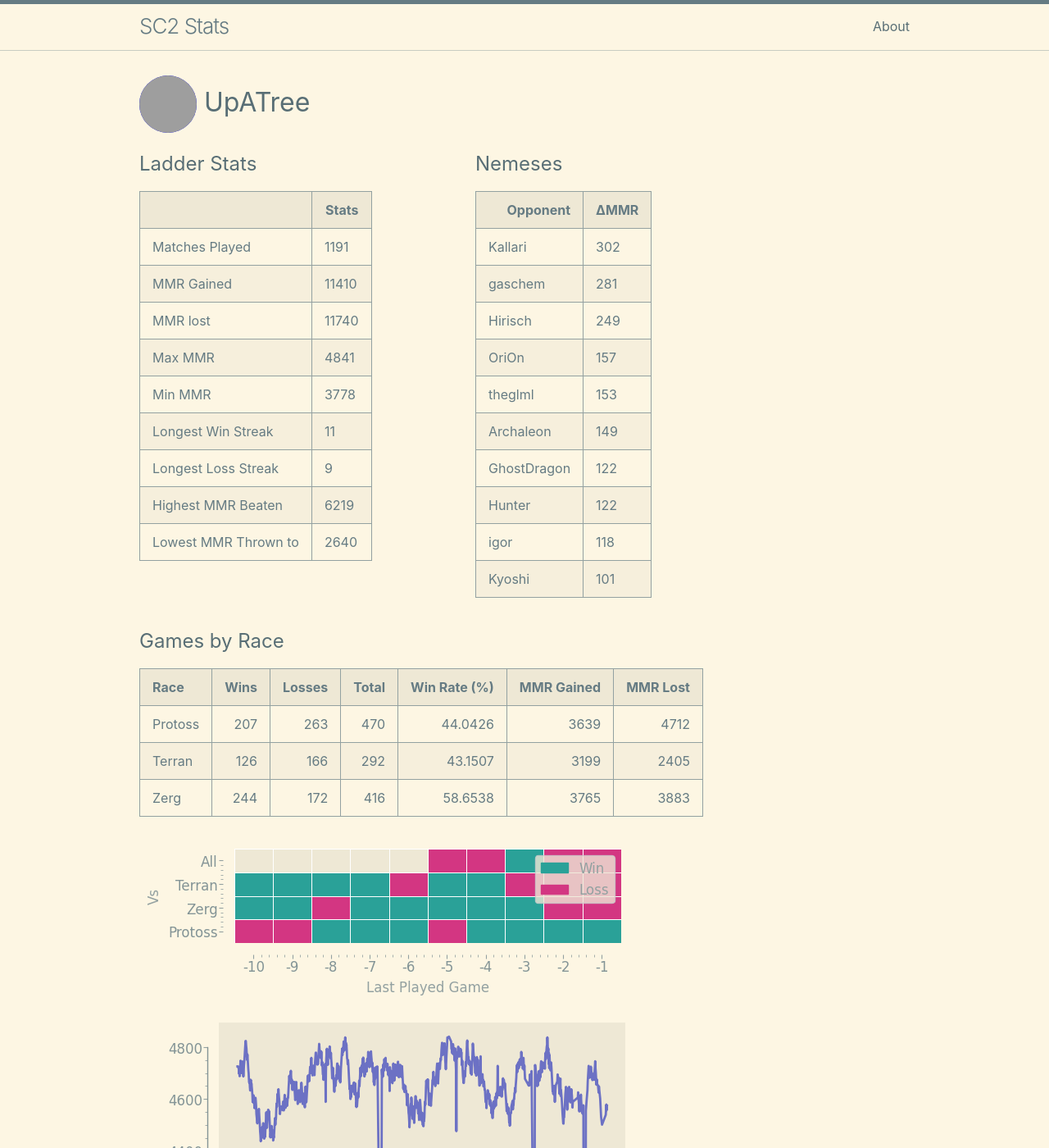
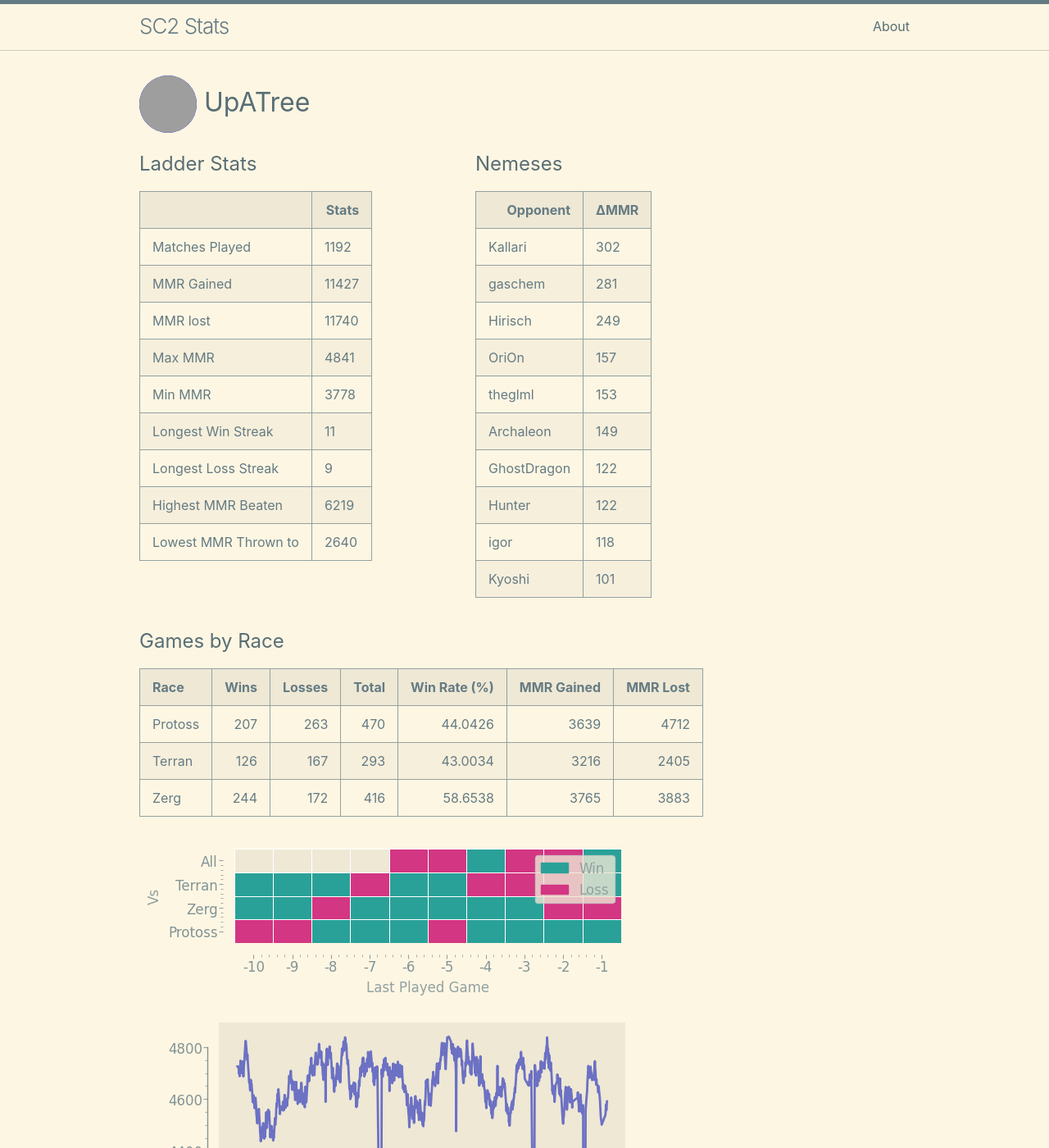
Before and after one commit to kylermurphy/UpATree, a Jekyll site: the page built from docs/index.md, in a window 1280 px wide and 1400 px high. Shown: the whole window at 82% size. Built offline with Jekyll 4.4.1, drawn with Linux system fonts in a browser that asks for light colours; grey boxes are pictures that could not be loaded.

Commit message:
running on push

```diff
--- a/docs/index.md
+++ b/docs/index.md
@@ -18,11 +18,11 @@ layout: home
   <tbody>
     <tr>
       <td>Matches Played</td>
-      <td>1191</td>
+      <td>1192</td>
     </tr>
     <tr>
       <td>MMR Gained</td>
-      <td>11410</td>
+      <td>11427</td>
     </tr>
     <tr>
       <td>MMR lost</td>
@@ -115,7 +115,7 @@ layout: home
 | Race    |   Wins |   Losses |   Total |   Win Rate (%) |   MMR Gained |   MMR Lost |
 |:--------|-------:|---------:|--------:|---------------:|-------------:|-----------:|
 | Protoss |    207 |      263 |     470 |        44.0426 |         3639 |       4712 |
-| Terran  |    126 |      166 |     292 |        43.1507 |         3199 |       2405 |
+| Terran  |    126 |      167 |     293 |        43.0034 |         3216 |       2405 |
 | Zerg    |    244 |      172 |     416 |        58.6538 |         3765 |       3883 |
 
 ![Games by Race](./assets/gm_hist.png)
--- a/log.txt
+++ b/log.txt
@@ -406,3 +406,4 @@ Writing a log file 2025-03-11 16:53:05.
 Writing a log file 2025-03-11 17:21:07.
 Writing a log file 2025-03-11 17:48:04.
 Writing a log file 2025-03-11 18:32:13.
+Writing a log file 2025-03-11 18:51:48.
```
Also changed, not shown: docs/assets/MMR.png, docs/assets/daily.png, docs/assets/gm_hist.png, docs/assets/r_wrt.png, 1 other file.
